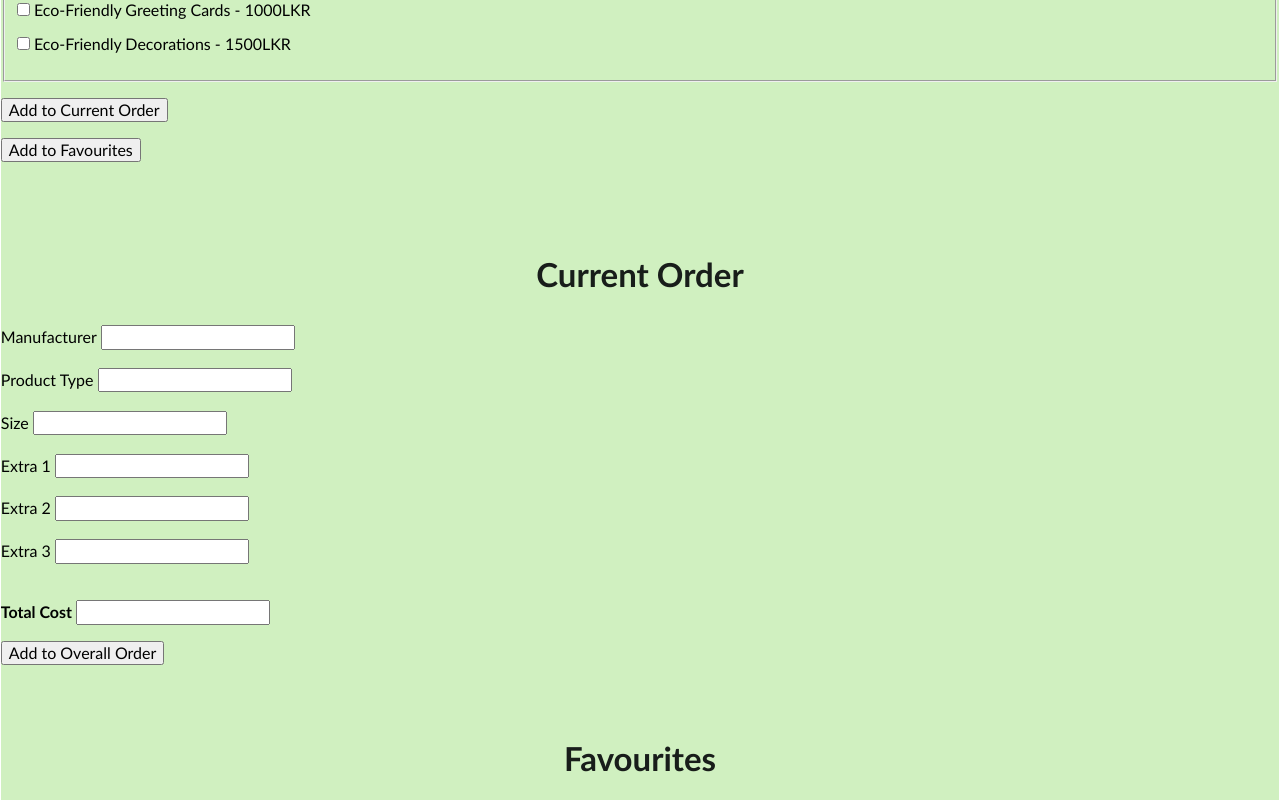
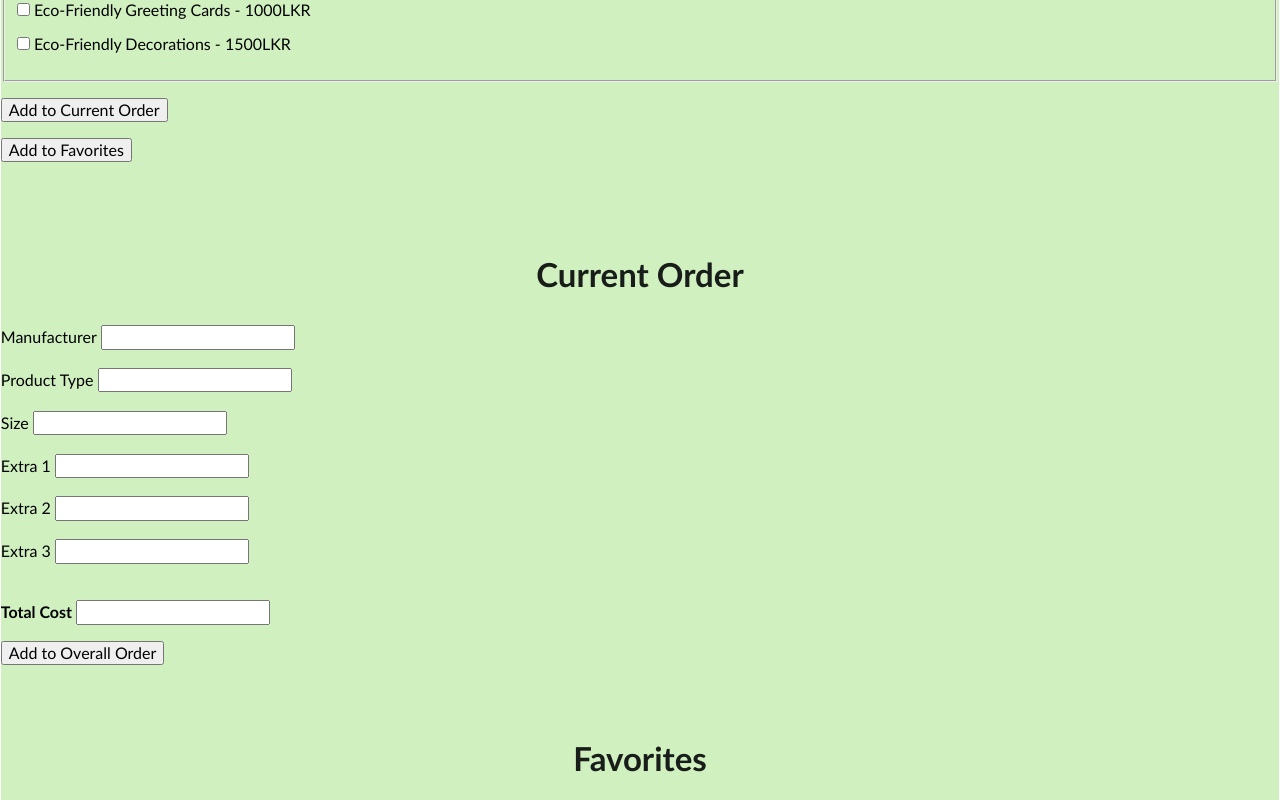
Before and after one commit to Aashiq-Ahmed/CB008612, a plain HTML site: page buynow.html in a window 1280 px wide. Shown: the part 1480-2280 px from the top of the page. Drawn offline with Linux system fonts and the light colour scheme.

Commit message:
Update buynow.html
update buynow

```diff
--- a/buynow.html
+++ b/buynow.html
@@ -122,7 +122,7 @@
                 <button type="reset" name="submit" id="addcurrord" class="btn">Add to Current Order</button>
               </p>
               <p>
-                <button type="reset" name="submit" id="addfav" class="btn">Add to Favourites</button>
+                <button type="reset" name="submit" id="addfav" class="btn">Add to Favorites</button>
               </p>
             </div>
           </form>
@@ -169,7 +169,7 @@
             </div>
           </div>
           <div class="favouritesMain">
-            <div class="container"><h3 class="slogan">Favourites</h3></div>
+            <div class="container"><h3 class="slogan">Favorites</h3></div>
             <div>
               <label>Manufacturer</label>
               <input readonly class="currentbox" type="text" name="manufacFav" id="manufacFav">
```
